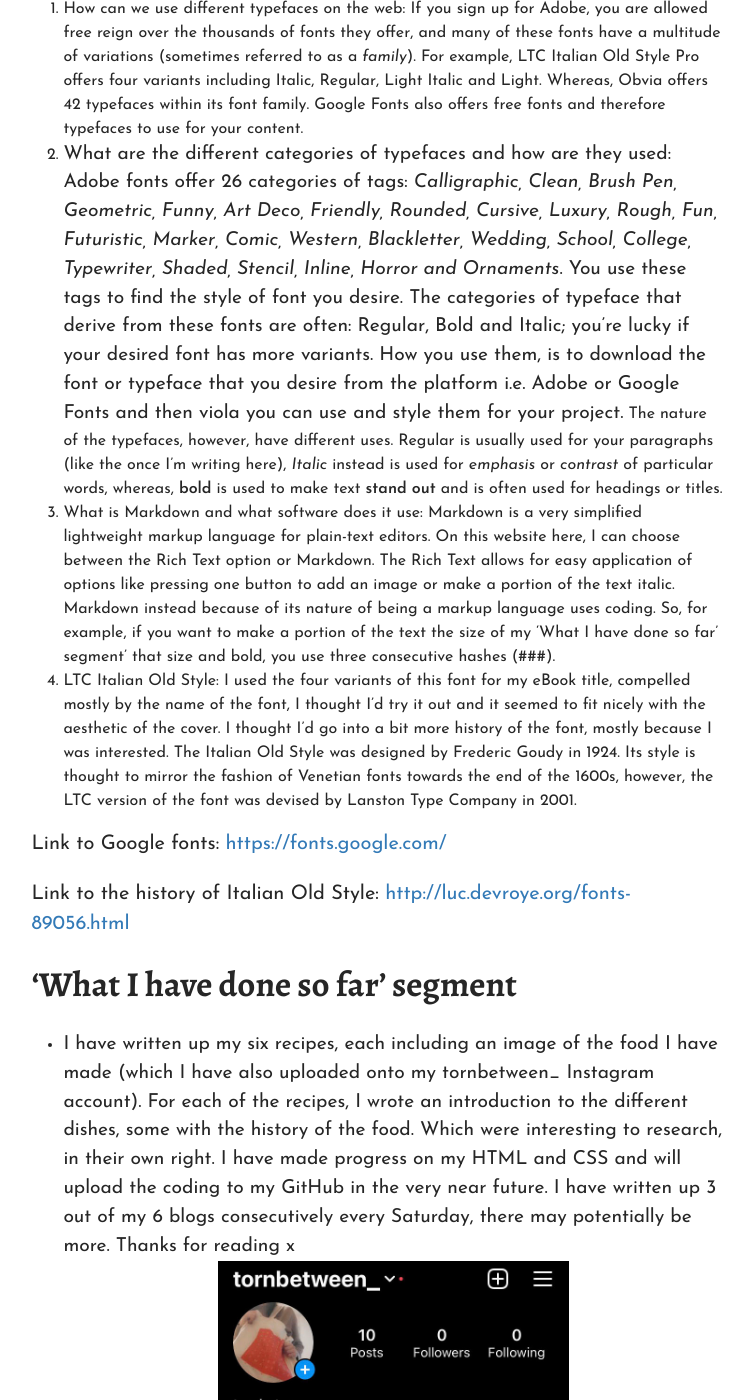
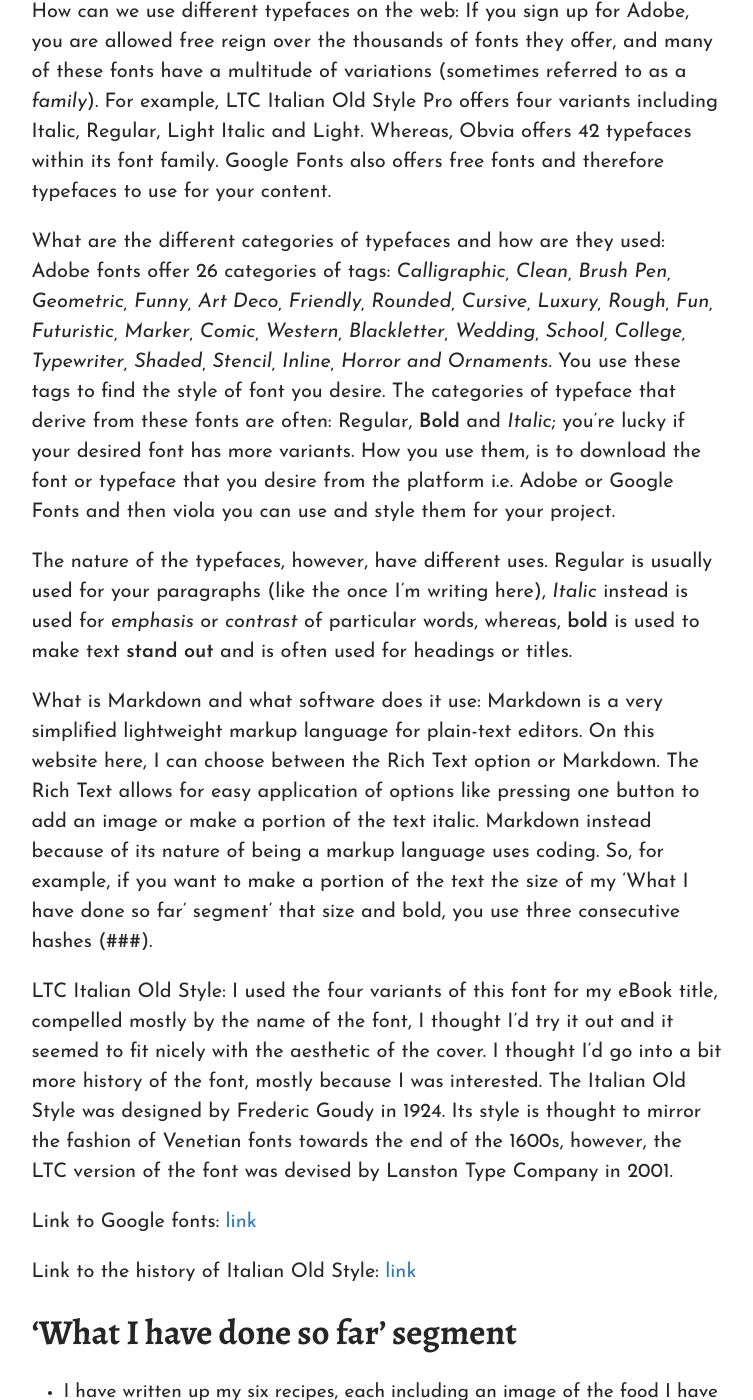
Before and after one commit to Hol1999/Hollyrecipewebsite, a Jekyll site: the page built from _posts/2021-02-20-third-diary-entry-typefaces.md, in a window 1280 px wide and 1400 px high, scrolled down 593 px. Shown: the whole window, without its empty margins (263-1016 px from the left). Built offline with Jekyll 4.4.1, drawn with Linux system fonts in a browser that asks for light colours; some web fonts are replaced.

Commit message:
Update Post “2021-02-20-third-diary-entry-typefaces”

```diff
--- a/_posts/2021-02-20-third-diary-entry-typefaces.md
+++ b/_posts/2021-02-20-third-diary-entry-typefaces.md
@@ -11,16 +11,19 @@ tags:
 ---
 Afternoon tornbetween-ers, today I'll be talking about typefaces. How can we use different typefaces on the web? What are the different categories of typefaces and how are they used? I will also be talking briefly about Markdown and what software it uses?
 
-1. How can we use different typefaces on the web: If you sign up for Adobe, you are allowed free reign over the thousands of fonts they offer, and many of these fonts have a multitude of variations (sometimes referred to as a *family*). For example, LTC Italian Old Style Pro offers four variants including Italic, Regular, Light Italic and Light. Whereas, Obvia offers 42 typefaces within its font family. Google Fonts also offers free fonts and therefore typefaces to use for your content.
-2. What are the different categories of typefaces and how are they used: Adobe fonts offer 26 categories of tags: *Calligraphic, Clean, Brush Pen, Geometric, Funny, Art Deco, Friendly, Rounded, Cursive, Luxury, Rough, Fun, Futuristic, Marker, Comic, Western, Blackletter, Wedding, School, College, Typewriter, Shaded, Stencil, Inline, Horror and Ornaments*. You use these tags to find the style of font you desire. The categories of typeface that derive from these fonts are often: Regular, Bold and Italic; you're lucky if your desired font has more variants. How you use them, is to download the font or typeface that you desire from the platform i.e. Adobe or Google Fonts and then viola you can use and style them for your project.
+How can we use different typefaces on the web: If you sign up for Adobe, you are allowed free reign over the thousands of fonts they offer, and many of these fonts have a multitude of variations (sometimes referred to as a *family*). For example, LTC Italian Old Style Pro offers four variants including Italic, Regular, Light Italic and Light. Whereas, Obvia offers 42 typefaces within its font family. Google Fonts also offers free fonts and therefore typefaces to use for your content.
 
-   The nature of the typefaces, however, have different uses. Regular is usually used for your paragraphs (like the once I'm writing here), *Italic* instead is used for *emphasis* or *contrast* of particular words, whereas, **bold** is used to make text **stand out** and is often used for headings or titles.
-3. What is Markdown and what software does it use: Markdown is a very simplified lightweight markup language for plain-text editors. On this website here, I can choose between the Rich Text option or Markdown. The Rich Text allows for easy application of options like pressing one button to add an image or make a portion of the text italic. Markdown instead because of its nature of being a markup language uses coding. So, for example, if you want to make a portion of the text the size of my 'What I have done so far' segment' that size and bold, you use three consecutive hashes (###).
-4. LTC Italian Old Style: I used the four variants of this font for my eBook title, compelled mostly by the name of the font, I thought I'd try it out and it seemed to fit nicely with the aesthetic of the cover. I thought I'd go into a bit more history of the font, mostly because I was interested. The Italian Old Style was designed by Frederic Goudy in 1924. Its style is thought to mirror the fashion of Venetian fonts towards the end of the 1600s, however, the LTC version of the font was devised by Lanston Type Company in 2001.
+What are the different categories of typefaces and how are they used: Adobe fonts offer 26 categories of tags: *Calligraphic, Clean, Brush Pen, Geometric, Funny, Art Deco, Friendly, Rounded, Cursive, Luxury, Rough, Fun, Futuristic, Marker, Comic, Western, Blackletter, Wedding, School, College, Typewriter, Shaded, Stencil, Inline, Horror and Ornaments*. You use these tags to find the style of font you desire. The categories of typeface that derive from these fonts are often: Regular, **Bold** and *Italic*; you're lucky if your desired font has more variants. How you use them, is to download the font or typeface that you desire from the platform i.e. Adobe or Google Fonts and then viola you can use and style them for your project.
 
-Link to Google fonts: <https://fonts.google.com/>
+The nature of the typefaces, however, have different uses. Regular is usually used for your paragraphs (like the once I'm writing here), *Italic* instead is used for *emphasis* or *contrast* of particular words, whereas, **bold** is used to make text **stand out** and is often used for headings or titles.
 
-Link to the history of Italian Old Style: <http://luc.devroye.org/fonts-89056.html>
+What is Markdown and what software does it use: Markdown is a very simplified lightweight markup language for plain-text editors. On this website here, I can choose between the Rich Text option or Markdown. The Rich Text allows for easy application of options like pressing one button to add an image or make a portion of the text italic. Markdown instead because of its nature of being a markup language uses coding. So, for example, if you want to make a portion of the text the size of my 'What I have done so far' segment' that size and bold, you use three consecutive hashes (###).
+
+LTC Italian Old Style: I used the four variants of this font for my eBook title, compelled mostly by the name of the font, I thought I'd try it out and it seemed to fit nicely with the aesthetic of the cover. I thought I'd go into a bit more history of the font, mostly because I was interested. The Italian Old Style was designed by Frederic Goudy in 1924. Its style is thought to mirror the fashion of Venetian fonts towards the end of the 1600s, however, the LTC version of the font was devised by Lanston Type Company in 2001.
+
+Link to Google fonts: [](<https://fonts.google.com/>)[link](<https://fonts.google.com/>)
+
+Link to the history of Italian Old Style: [](http://luc.devroye.org/fonts-89056.html)[link](<http://luc.devroye.org/fonts-89056.html>)
 
 ## 'What I have done so far' segment
 
```
